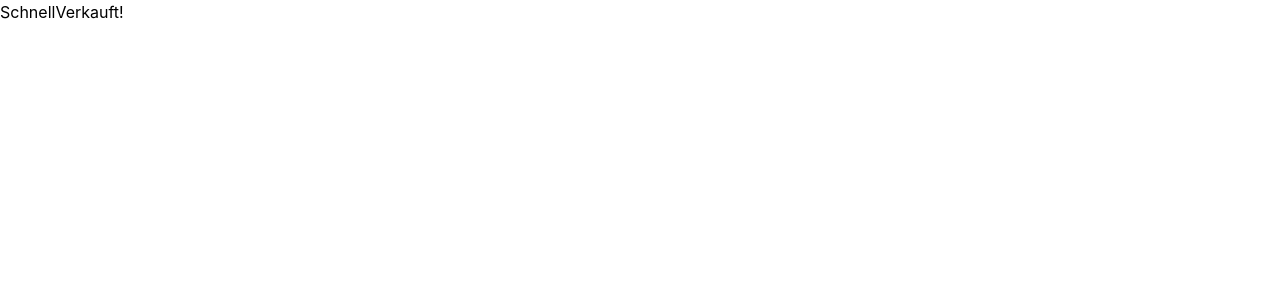
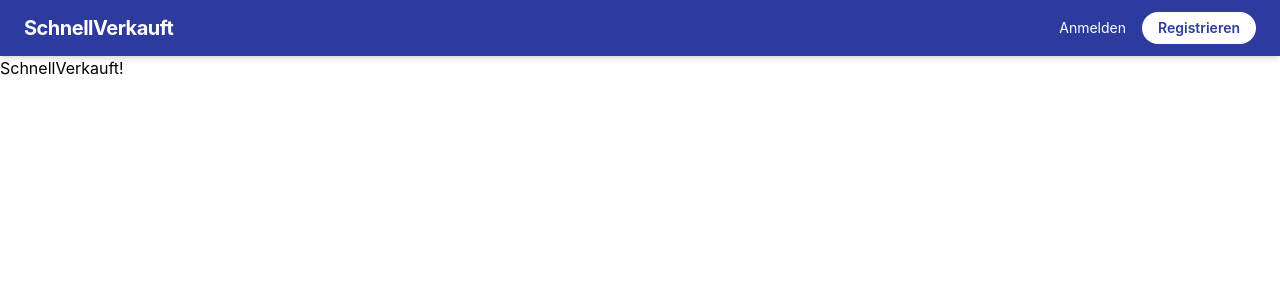
Before and after one commit to Max89765/WMC-Project-4A-Maximilian-Greifeneder, a SvelteKit app in the folder FrontendSchnellVerkauft/: page / in a window 1280 px wide. Shown: the top 300 px of the page. Built offline with nearby package versions, Linux system fonts and the light colour scheme.

Commit message:
implemented route layout.svelte to bind in navbar

```diff
--- a/FrontendSchnellVerkauft/src/routes/+layout.svelte
+++ b/FrontendSchnellVerkauft/src/routes/+layout.svelte
@@ -1,9 +1,21 @@
 <script>
 	import './layout.css';
 	import favicon from '$lib/assets/favicon.svg';
+	import Navbar from '$lib/components/Navbar.svelte';
+	import { page } from '$app/stores';
 
 	let { children } = $props();
+
+	// Navbar auf Login/Register ausblenden
+	let hideNavbar = $derived(
+		$page.url.pathname === '/login' || $page.url.pathname === '/register'
+	);
 </script>
 
 <svelte:head><link rel="icon" href={favicon} /></svelte:head>
+
+{#if !hideNavbar}
+	<Navbar />
+{/if}
+
 {@render children()}
```
